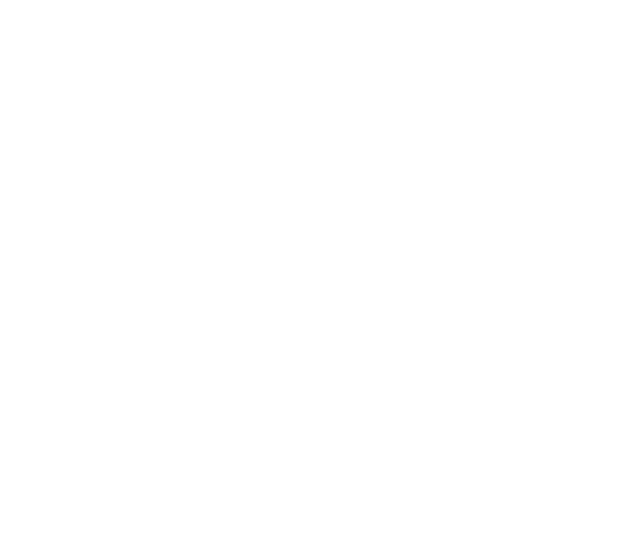
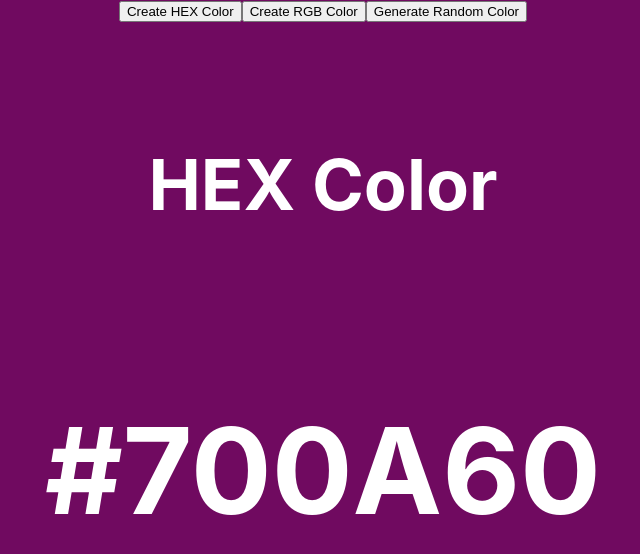
Before and after one commit to sriram-egen/react-projects, a React (Create React App) app: page /random-color in a window 1280 px wide. Before the commit this address had no page. Shown: the top 554 px of the page, without its empty margins (317-957 px from the left). Built offline with nearby package versions, Linux system fonts and the light colour scheme.

Commit message:
random-color project

```diff
--- a/src/App.js
+++ b/src/App.js
@@ -2,7 +2,7 @@
 import { Routes, Route } from "react-router-dom"
 import AccordianPage from './pages/accordian';
 import HomePage from './pages/home';
-
+import RandomColor from './components/random-color';
 
 function App() {
 
@@ -14,6 +14,7 @@
       <Routes>
         <Route path="/" element={ <HomePage/> } />
         <Route path="/accordian" element={ <AccordianPage/> } />
+        <Route path="/random-color" element={ <RandomColor /> } />
       </Routes>
     </div>
   )
--- /dev/null
+++ b/src/components/random-color/index.jsx
@@ -0,0 +1,71 @@
+import React, { useEffect, useState } from "react";
+
+export default function RandomColor() {
+  const [typeOfColor, setTypeOfColor] = useState("hex");
+  const [color, setColor] = useState("#000000");
+
+  function randomColorUtility(length) {
+    return Math.floor(Math.random() * length);
+  }
+
+  function handleCreateRandomHexColor() {
+    const hex = [0, 1, 2, 3, 4, 5, 6, 7, 8, 9, "A", "B", "C", "D", "E", "F"];
+    let hexColor = "#";
+
+    for (let i = 0; i < 6; i++) {
+      hexColor += hex[randomColorUtility(hex.length)];
+    }
+
+    setColor(hexColor);
+  }
+
+  function handleCreateRandomRgbColor() {
+    const r = randomColorUtility(256);
+    const g = randomColorUtility(256);
+    const b = randomColorUtility(256);
+
+    setColor(`rgb(${r},${g},${b})`);
+  }
+
+  useEffect(() => {
+    if (typeOfColor === "rgb") handleCreateRandomRgbColor();
+    else handleCreateRandomHexColor();
+  }, [typeOfColor]);
+
+  return (
+    <div
+      style={{
+        width: "100vw",
+        height: "100vh",
+        background: color,
+      }}
+    >
+      <button onClick={() => setTypeOfColor("hex")}>Create HEX Color</button>
+      <button onClick={() => setTypeOfColor("rgb")}>Create RGB Color</button>
+      <button
+        onClick={() =>
+          typeOfColor === "hex"
+            ? handleCreateRandomHexColor()
+            : handleCreateRandomRgbColor()
+        }
+      >
+        Generate Random Color
+      </button>
+      <div
+        style={{
+          display: "flex",
+          justifyContent: "center",
+          alignItems: "center",
+          color: "#fff",
+          fontSize: "60px",
+          marginTop: "50px",
+          flexDirection: "column",
+          gap: "20px",
+        }}
+      >
+        <h3>{typeOfColor === "rgb" ? "RGB Color" : "HEX Color"}</h3>
+        <h1>{color}</h1>
+      </div>
+    </div>
+  );
+}
--- a/src/index.css
+++ b/src/index.css
@@ -11,3 +11,20 @@
   font-family: source-code-pro, Menlo, Monaco, Consolas, 'Courier New',
     monospace;
 }
+
+.project-list {
+  display: flex;
+  flex-direction: column;
+  justify-content: center;
+  align-items: center;
+  gap: 10px;
+  width: auto;
+}
+
+.project {
+  background: black;
+  padding: 10px 20px;
+  color: #ffffff;
+  text-decoration: none;
+  border-radius: 10px;
+}
--- a/src/pages/home.jsx
+++ b/src/pages/home.jsx
@@ -7,9 +7,13 @@
       label: "Accordian",
       path: "/accordian",
     },
+    {
+      label: "Random Color",
+      path: "/random-color",
+    },
   ];
-  return <div>{
-    projectsList.map(project => <Link to={project.path}>{project.label}</Link>)
+  return <div className="project-list">{
+    projectsList.map(project => <Link className="project" to={project.path}>{project.label}</Link>)
   }</div>;
 }
 
--- /dev/null
+++ b/src/pages/random-color.jsx
@@ -0,0 +1,13 @@
+import React from 'react'
+import RandomColor from '../components/random-color';
+
+function RandomColorPage() {
+    return (
+        <div>
+         {/* Random Color Component */}
+         <RandomColor />
+        </div>
+       );
+}
+
+export default RandomColorPage
```
